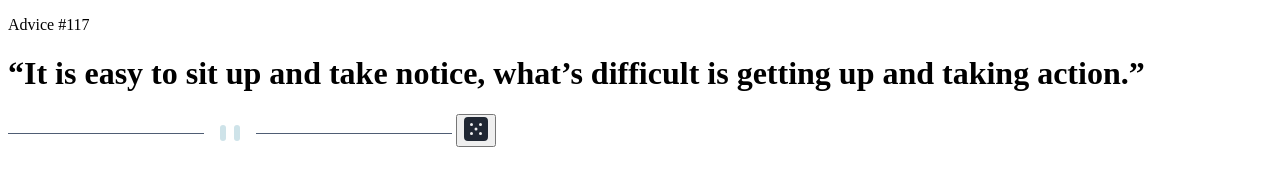
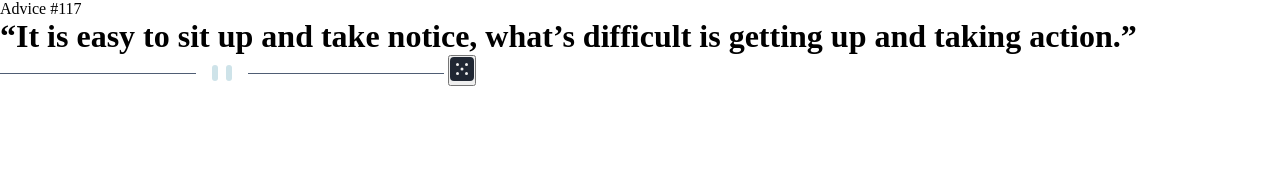
Before and after one commit to israel-monteiro/advice-generator-app, a plain HTML site: page index.html in a window 1280 px wide. Drawn offline with Linux system fonts and the light colour scheme.

Commit message:
chore: add CSS reset, variables and font setup

```diff
--- a/index.html
+++ b/index.html
@@ -8,6 +8,13 @@
         <link rel="icon" type="image/png" sizes="32x32" href="./images/favicon-32x32.png" />
 
         <title>Frontend Mentor | Advice generator app</title>
+        <link rel="stylesheet" href="./src/css/reset.css">
+        <link rel="stylesheet" href="./src/css/variables.css">
+        <link rel="stylesheet" href="./src/css/style.css">
+
+        <link rel="preconnect" href="https://fonts.googleapis.com" />
+        <link rel="preconnect" href="https://fonts.gstatic.com" crossorigin />
+        <link href="https://fonts.googleapis.com/css2?family=Manrope:wght@200..800&display=swap" rel="stylesheet" />
     </head>
     <body>
         <main class="container">
--- a/src/css/reset.css
+++ b/src/css/reset.css
@@ -0,0 +1,18 @@
+*{
+    margin: 0;
+    padding: 0;
+    box-sizing: border-box;
+}
+
+a{
+    text-decoration: none;
+    color: black;
+}
+
+ul{
+    list-style: none;
+}
+
+img{
+    max-width: 100%;
+}
--- a/src/css/variables.css
+++ b/src/css/variables.css
@@ -0,0 +1,24 @@
+:root {
+    --colors-white: hsl(0, 100%, 100%);
+    --colors-black: hsl(0, 0%, 0%);
+
+    --colors-blue-200: hsl(193, 38%, 86%);
+    --colors-green-300: hsl(150, 100%, 66%);
+
+    --colors-blue-600: hsl(217, 19%, 38%);
+    --colors-blue-900: hsl(217, 19%, 24%);
+    --colors-blue-950: hsl(218, 23%, 16%);
+
+    --spacing-50: 4px;
+    --spacing-100: 8px;
+    --spacing-200: 16px;
+    --spacing-300: 24px;
+    --spacing-400: 32px;
+    --spacing-500: 40px;
+    --spacing-600: 48px;
+    --spacing-700: 56px;
+    --spacing-800: 64px;
+
+    --max-width-sm: 343px;
+    --max-width-lg: 540px;
+}
```
